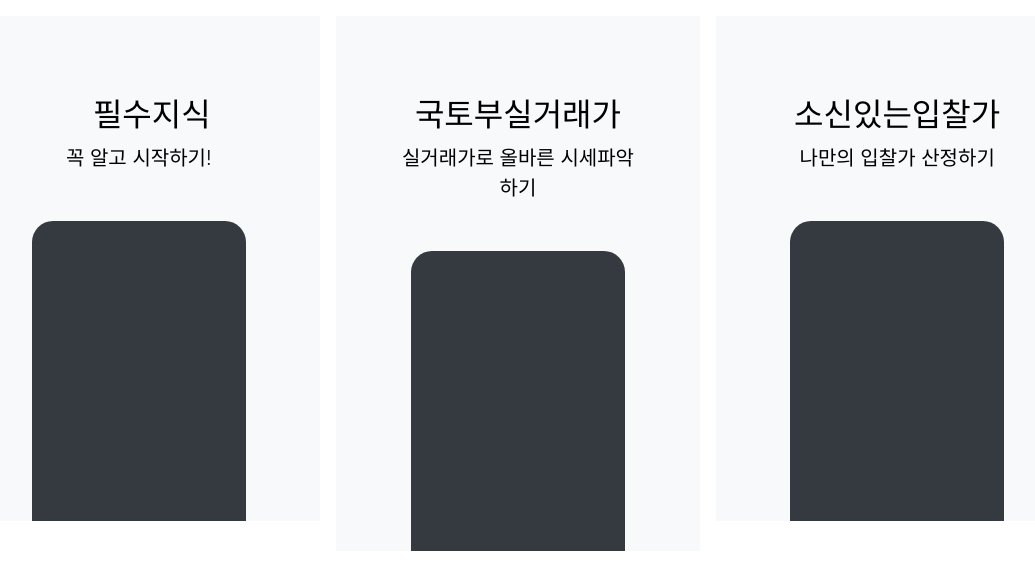
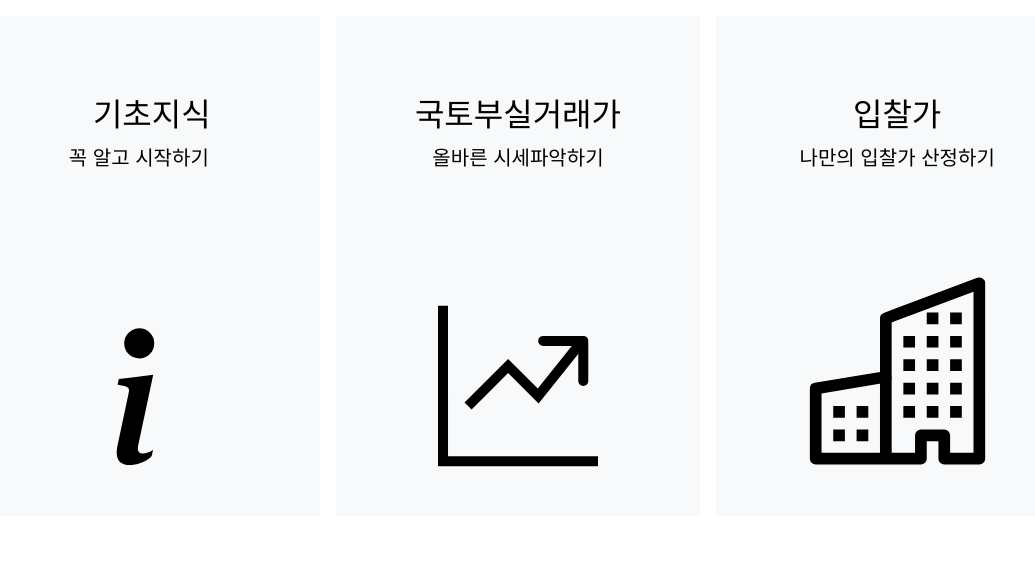
Before and after one commit to kkjiee/realestate_auction, a Flask app: page /home in a window 1280 px wide. Shown: the part 367-944 px from the top of the page, without its empty margins (122-1157 px from the left). Before the commit the page ends 918 px from the top, so only its background shows below. Run offline with Flask 2, Linux system fonts and the light colour scheme; some libraries are stand-ins or nearby versions.

Commit message:
home 아이콘변경

```diff
--- a/app.py
+++ b/app.py
@@ -83,7 +83,7 @@
    input10 = request.args.get('input10')
 
 
-   expected_value = int(input9) + int(input10)
+   expected_value = float(input9) + float(input10)
 
    print(input9)
    print(input10)
--- a/templates/assignment.html
+++ b/templates/assignment.html
@@ -162,7 +162,7 @@
 
         <div class="expectprice">
             <button type="button" onclick="calculate_assignment_value()" class="btn btn-primary" >계산하기</button>
-            <span id="expected_price"> </span>
+            <span id="expected_price"> </span>(만원)
         </div>
 
     </div>
--- a/templates/b-3.html
+++ b/templates/b-3.html
@@ -199,7 +199,7 @@
         </div>
         <div class="expectprice">
             <button type="button" onclick="calculate_predicted_value()" class="btn btn-primary">계산하기</button>
-            <span id="expected_price"> </span>
+            <span id="expected_price"> </span>(만원)
 
         </div>
 
--- a/templates/home.html
+++ b/templates/home.html
@@ -22,10 +22,10 @@
 
     <style>
         .headimage {
-            width:100% ;
-            height:200px;
-            background-image:url(https://cdn.pixabay.com/photo/2013/07/12/17/17/playschool-151938_1280.png) ;
-            background-size:500px;
+            width: 100%;
+            height: 200px;
+            background-image: url(https://cdn.pixabay.com/photo/2013/07/12/17/17/playschool-151938_1280.png);
+            background-size: 500px;
         }
     </style>
 
@@ -86,39 +86,61 @@
 
             <span style="width:5%"></span>
             <a href="/menu1" style="width:30%">
-                <div class="bg-light mr-md-3 pt-3 px-3 pt-md-5 px-md-5 text-center overflow-hidden" style="color:black">
+                <div class="bg-light mr-md-3 pt-3 px-3 pt-md-5 px-md-5 text-center overflow-hidden"
+                    style="color:black; height: 500px;">
                     <div class="my-3 py-3">
-                        <h2 class="display-5"><button type="button" class="btn btn-link"></button>필수지식</h2>
-                        <p class="lead">꼭 알고 시작하기!</p>
+                        <h2 class="display-5"><button type="button" class="btn btn-link"></button>기초지식</h2>
+                        <p class="lead">꼭 알고 시작하기</p>
                     </div>
-                    <div class="bg-dark box-shadow mx-auto"
-                        style="width: 80%; height: 300px; border-radius: 21px 21px 0 0;">
 
-                    </div>
+
+                    <svg class="bi bi-info" style="width: 90%; height: 350px; border-radius: 10px 10px 0 0;"
+                        viewBox="0 0 16 16" fill="currentColor" xmlns="http://www.w3.org/2000/svg">
+                        <path
+                            d="M8.93 6.588l-2.29.287-.082.38.45.083c.294.07.352.176.288.469l-.738 3.468c-.194.897.105 1.319.808 1.319.545 0 1.178-.252 1.465-.598l.088-.416c-.2.176-.492.246-.686.246-.275 0-.375-.193-.304-.533L8.93 6.588z" />
+                        <circle cx="8" cy="4.5" r="1" />
+                    </svg>
                 </div>
             </a>
 
             <a href="/b-2" style="width:30%">
-                <div class="bg-light mr-md-3 pt-3 px-3 pt-md-5 px-md-5 text-center overflow-hidden" style="color:black">
+                <div class="bg-light mr-md-3 pt-3 px-3 pt-md-5 px-md-5 text-center overflow-hidden"
+                    style="color:black; height: 500px;">
                     <div class="my-3 p-3">
                         <h2 class="display-5">국토부실거래가</h2>
-                        <p class="lead">실거래가로 올바른 시세파악하기</p>
+                        <p class="lead">올바른 시세파악하기</p>
                     </div>
-                    <div class="bg-dark box-shadow mx-auto"
-                        style="width: 80%; height: 300px; border-radius: 21px 21px 0 0;">
-                    </div>
+                    <svg class="bi bi-graph-up" style="width: 60%; height: 330px; border-radius: 10px 10px 0 0;"
+                        viewBox="0 0 16 16" fill="currentColor" xmlns="http://www.w3.org/2000/svg">
+                        <path d="M0 0h1v16H0V0zm1 15h15v1H1v-1z" />
+                        <path fill-rule="evenodd"
+                            d="M14.39 4.312L10.041 9.75 7 6.707l-3.646 3.647-.708-.708L7 5.293 9.959 8.25l3.65-4.563.781.624z"
+                            clip-rule="evenodd" />
+                        <path fill-rule="evenodd"
+                            d="M10 3.5a.5.5 0 01.5-.5h4a.5.5 0 01.5.5v4a.5.5 0 01-1 0V4h-3.5a.5.5 0 01-.5-.5z"
+                            clip-rule="evenodd" />
+                    </svg>
+
+
                 </div>
             </a>
 
             <a href="/b-3" style="width:30%">
-                <div class="bg-light mr-md-3 pt-3 px-3 pt-md-5 px-md-5 text-center overflow-hidden" style="color:black">
+                <div class="bg-light mr-md-3 pt-3 px-3 pt-md-5 px-md-5 text-center overflow-hidden"
+                    style="color:black; height: 500px;">
                     <div class="my-3 p-3">
-                        <h2 class="display-5">소신있는입찰가</h2>
+                        <h2 class="display-5">입찰가</h2>
                         <p class="lead">나만의 입찰가 산정하기</p>
                     </div>
-                    <div class="bg-dark box-shadow mx-auto"
-                        style="width: 80%; height: 300px; border-radius: 21px 21px 0 0;">
-                    </div>
+                    <svg class="bi bi-building" style="width: 70%; height: 300px; border-radius: 21px 21px 0 0;"
+                        viewBox="0 0 16 16" fill="currentColor" xmlns="http://www.w3.org/2000/svg">
+                        <path fill-rule="evenodd"
+                            d="M15.285.089A.5.5 0 0115.5.5v15a.5.5 0 01-.5.5h-3a.5.5 0 01-.5-.5V14h-1v1.5a.5.5 0 01-.5.5H1a.5.5 0 01-.5-.5v-6a.5.5 0 01.418-.493l5.582-.93V3.5a.5.5 0 01.324-.468l8-3a.5.5 0 01.46.057zM7.5 3.846V8.5a.5.5 0 01-.418.493l-5.582.93V15h8v-1.5a.5.5 0 01.5-.5h2a.5.5 0 01.5.5V15h2V1.222l-7 2.624z"
+                            clip-rule="evenodd" />
+                        <path fill-rule="evenodd" d="M6.5 15.5v-7h1v7h-1z" clip-rule="evenodd" />
+                        <path
+                            d="M2.5 11h1v1h-1v-1zm2 0h1v1h-1v-1zm-2 2h1v1h-1v-1zm2 0h1v1h-1v-1zm6-10h1v1h-1V3zm2 0h1v1h-1V3zm-4 2h1v1h-1V5zm2 0h1v1h-1V5zm2 0h1v1h-1V5zm-2 2h1v1h-1V7zm2 0h1v1h-1V7zm-4 0h1v1h-1V7zm0 2h1v1h-1V9zm2 0h1v1h-1V9zm2 0h1v1h-1V9zm-4 2h1v1h-1v-1zm2 0h1v1h-1v-1zm2 0h1v1h-1v-1z" />
+                    </svg>
                 </div>
             </a>
             <span style="width:5%"></span>
```
Also changed, not shown: templates/dealcharge.html (+13 -4 lines).
